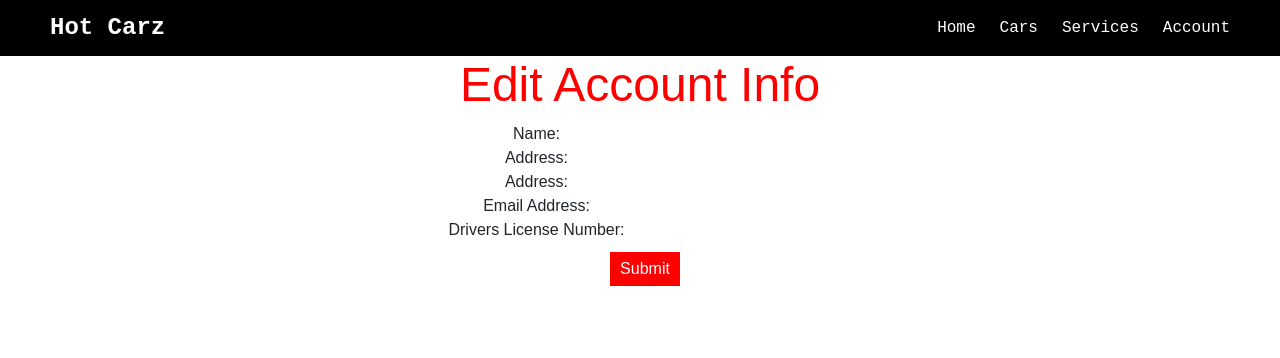
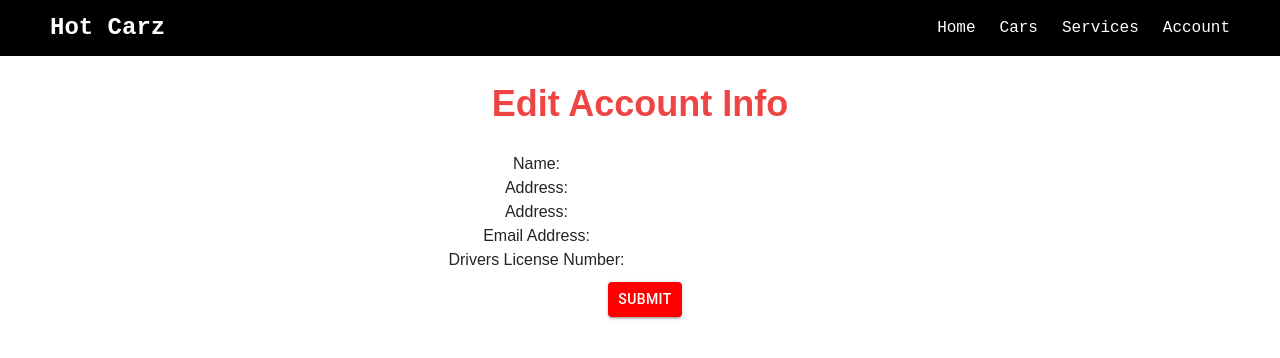
Before and after one commit to Hot-Carz-Dealership/Hot-Carz-Dealership-Frontend, a React (Create React App) app in the folder hot-carz-dealership/: page /editAccount in a window 1280 px wide. Shown: the top 358 px of the page. Built offline with nearby package versions, Linux system fonts and the light colour scheme.

Commit message:
Changed Stylings of Multiple pages to keep a consistent theme throughout app

```diff
--- a/hot-carz-dealership/src/App.css
+++ b/hot-carz-dealership/src/App.css
@@ -15,6 +15,11 @@
   color: white;
   margin-left: 2.5rem;
   font-family: "Courier New", Courier, monospace;
+  text-decoration: none;
+}
+
+.logo a {
+  text-decoration: none;
 }
 
 .nav {
--- a/hot-carz-dealership/src/Pages/CarDetails.jsx
+++ b/hot-carz-dealership/src/Pages/CarDetails.jsx
@@ -179,7 +179,7 @@ function CarDetails() {
   }
 
   return (
-    <div className="flex flex-col items-center bg-gray-200">
+    <div className="flex flex-col items-center ">
       <h1 className="mt-16 text-6xl font-bold leading-5 text-center text-red-500 uppercase max-md:mt-10 max-md:text-4xl">
         Vehicle Info
       </h1>
--- a/hot-carz-dealership/src/Pages/account.js
+++ b/hot-carz-dealership/src/Pages/account.js
@@ -1,93 +1,97 @@
-import React from 'react';
+import React from "react";
+import Button from "@mui/material/Button";
 
 const Account = () => {
-
   const styles = {
     homepage: {
-      textAlign: 'center',
-      fontFamily: 'Arial, sans-serif',
+      textAlign: "center",
+      fontFamily: "Arial, sans-serif",
     },
     welcome: {
-      fontSize: '2em',
-      color: 'black',
-      fontWeight: 'bold',
+      fontSize: "2em",
+      color: "black",
+      fontWeight: "bold",
     },
     carDisplay: {
-      marginTop: '20px',
-      backgroundColor: '#f5f5f5',
-      padding: '20px',
-      borderRadius: '5px',
+      marginTop: "20px",
+      backgroundColor: "#f5f5f5",
+      padding: "20px",
+      borderRadius: "5px",
     },
     carDisplayTitle: {
-      fontSize: '1.5em',
-      color: 'red',
+      fontSize: "1.5em",
+      color: "red",
     },
 
     featuredCarList: {
-      listStyle: 'none',
+      listStyle: "none",
       padding: 0,
-      display: 'flex',
-      justifyContent: 'space-between',
+      display: "flex",
+      justifyContent: "space-between",
     },
     featuredCarItem: {
-      textAlign: 'center',
-      flex: '1',
+      textAlign: "center",
+      flex: "1",
     },
 
     featuredCarImage: {
-      height: '300px',
-      width: '300px',
-      margin: '0 auto',
+      height: "300px",
+      width: "300px",
+      margin: "0 auto",
     },
 
     searchButton: {
-      backgroundColor: 'red',
-      color: 'white',
-      padding: '5px 10px',
+      backgroundColor: "red",
+      color: "white",
+      padding: "5px 10px",
     },
 
     servicesItem: {
-      marginLeft: '2%',
-      marginRight: '2%',
-      width: '30%',
-      textAlign: 'center',
-      display: 'inline-block',
-      marginBottom: '20px',
+      marginLeft: "2%",
+      marginRight: "2%",
+      width: "30%",
+      textAlign: "center",
+      display: "inline-block",
+      marginBottom: "20px",
     },
     serviceImage: {
-      height: '200px',
-      width: '300px',
-      margin: '0 auto',
-
+      height: "200px",
+      width: "300px",
+      margin: "0 auto",
     },
     servicesDisplayTitle: {
-      color: 'red',
-      textAlign: 'center',
-      fontSize: '3em',
+      color: "red",
+      textAlign: "center",
+      fontSize: "3em",
     },
     price: {
-      color: 'red',
-
+      color: "red",
     },
     bookApptButton: {
-      backgroundColor: 'red',
-      color: 'white',
-      padding: '5px 10px',
-      marginTop: '10px', // Add margin to separate from other content
-      marginLeft: '10px',
-      justifyContent: 'center',
+      backgroundColor: "red",
+      color: "white",
+      padding: "5px 10px",
+      marginTop: "10px", // Add margin to separate from other content
+      marginLeft: "10px",
+      justifyContent: "center",
     },
     listAlign: {
-      justifyContent: 'left',
+      justifyContent: "left",
     },
   };
+  const handleEditInfo = () => {
+    // Handle edit info logic here
+  };
 
-
-
+  const handleLogOut = () => {
+    // Handle log out logic here
+  };
 
   return (
     <div className="account" style={styles.homepage}>
-      <h1 style={styles.servicesDisplayTitle}>ACCOUNT INFO</h1>
+      <header className="flex justify-center items-center h-24 text-red-500 text-4xl font-bold leading-6 ">
+        Account Info{" "}
+      </header>
       <ul>
         <li style={styles.listAlign}>Name: </li>
         <li style={styles.listAlign}>Address: </li>
@@ -95,11 +99,23 @@ const Account = () => {
         <li style={styles.listAlign}>Email Address: </li>
         <li style={styles.listAlign}>Drivers License Number: </li>
       </ul>
-      <button className='bookApptButton' style={styles.bookApptButton}>Edit Info</button>
-      <button className='bookApptButton' style={styles.bookApptButton}>Log Out</button>
+      <Button
+        className="bookApptButton"
+        onClick={handleEditInfo}
+        style={styles.bookApptButton}
+        variant="contained"
+      >
+        Edit Info
+      </Button>
+      <Button
+        className="bookApptButton"
+        onClick={handleLogOut}
+        style={styles.bookApptButton}
+        variant="contained"
+      >
+        Log Out
+      </Button>
       <p>Modals for Test Drives and Tracker down below</p>
-
-
     </div>
   );
 };
--- a/hot-carz-dealership/src/Pages/editAccount.js
+++ b/hot-carz-dealership/src/Pages/editAccount.js
@@ -1,100 +1,117 @@
 import React from "react";
+import Button from "@mui/material/Button";
 
 const EditAccount = () => {
-
   const styles = {
     homepage: {
-        textAlign: 'center',
-        fontFamily: 'Arial, sans-serif',
+      textAlign: "center",
+      fontFamily: "Arial, sans-serif",
     },
     welcome: {
-        fontSize: '2em',
-        color: 'black',
-        fontWeight: 'bold',
+      fontSize: "2em",
+      color: "black",
+      fontWeight: "bold",
     },
     carDisplay: {
-        marginTop: '20px',
-        backgroundColor: '#f5f5f5',
-        padding: '20px',
-        borderRadius: '5px',
+      marginTop: "20px",
+      backgroundColor: "#f5f5f5",
+      padding: "20px",
+      borderRadius: "5px",
     },
     carDisplayTitle: {
-        fontSize: '1.5em',
-        color: 'red',
+      fontSize: "1.5em",
+      color: "red",
     },
 
     featuredCarList: {
-        listStyle: 'none',
+      listStyle: "none",
       padding: 0,
-        display: 'flex',
-        justifyContent: 'space-between',
+      display: "flex",
+      justifyContent: "space-between",
     },
     featuredCarItem: {
-        textAlign: 'center',
-        flex: '1',
+      textAlign: "center",
+      flex: "1",
     },
 
     featuredCarImage: {
-        height: '300px',
-        width: '300px',
-        margin: '0 auto',
+      height: "300px",
+      width: "300px",
+      margin: "0 auto",
     },
 
     searchButton: {
-        backgroundColor: 'red',
-        color: 'white',
-        padding: '5px 10px',
+      backgroundColor: "red",
+      color: "white",
+      padding: "5px 10px",
     },
 
     servicesItem: {
-        marginLeft: '2%',
-        marginRight: '2%',
-        width: '30%',
-        textAlign: 'center',
-        display: 'inline-block',
-        marginBottom: '20px',
+      marginLeft: "2%",
+      marginRight: "2%",
+      width: "30%",
+      textAlign: "center",
+      display: "inline-block",
+      marginBottom: "20px",
     },
     serviceImage: {
-        height: '200px',
-        width: '300px',
-        margin: '0 auto',
-
+      height: "200px",
+      width: "300px",
+      margin: "0 auto",
     },
     servicesDisplayTitle: {
-        color: 'red',
-        textAlign: 'center',
-        fontSize: '3em',
+      color: "red",
+      textAlign: "center",
+      fontSize: "3em",
     },
     price: {
-        color: 'red',
-
+      color: "red",
     },
     bookApptButton: {
-        backgroundColor: 'red',
-        color: 'white',
-        padding: '5px 10px',
-        marginTop: '10px', // Add margin to separate from other content
-        marginLeft: '10px',
-        justifyContent: 'center',
+      backgroundColor: "red",
+      color: "white",
+      padding: "5px 10px",
+      marginTop: "10px", // Add margin to separate from other content
+      marginLeft: "10px",
+      justifyContent: "center",
     },
     listAlign: {
-        justifyContent: 'left',
+      justifyContent: "left",
     },
   };
 
-
-
+  const handleSubmit = () => {
+    // Handle submit logic here
+  };
 
   return (
     <div className="account" style={styles.homepage}>
-        <h1 style={styles.servicesDisplayTitle}>Edit Account Info</h1>
+      <header className="flex justify-center items-center h-24 text-red-500 text-4xl font-bold leading-6 ">
+        Edit Account Info{" "}
+      </header>
       <form>
-                <label for="name">Name:  </label><input type="text" id="name" name="name"/><br/>
-                <label for="address">Address:  </label><input type="text" id="address" name="address"/><br/>
-                <label for="phnNumber">Address:  </label><input type="text" id="phnNumber" name="phnNumber"/><br/>
-                <label for="emailAddress">Email Address:  </label><input type="text" id="emailAddress" name="name"/><br/>
-                <label for="license">Drivers License Number:  </label><input type="text" id="license" name="license"/><br/>
-                <input type="submit" value="Submit" style={styles.bookApptButton}></input>
+        <label for="name">Name: </label>
+        <input type="text" id="name" name="name" />
+        <br />
+        <label for="address">Address: </label>
+        <input type="text" id="address" name="address" />
+        <br />
+        <label for="phnNumber">Address: </label>
+        <input type="text" id="phnNumber" name="phnNumber" />
+        <br />
+        <label for="emailAddress">Email Address: </label>
+        <input type="text" id="emailAddress" name="name" />
+        <br />
+        <label for="license">Drivers License Number: </label>
+        <input type="text" id="license" name="license" />
+        <br />
+        <Button
+          variant="contained"
+          onClick={handleSubmit}
+          style={styles.bookApptButton}
+        >
+          Submit
+        </Button>
       </form>
     </div>
   );
--- a/hot-carz-dealership/src/Pages/homepage.js
+++ b/hot-carz-dealership/src/Pages/homepage.js
@@ -46,7 +46,9 @@ const HomePage = () => {
     homepage: {
       textAlign: "center",
       fontFamily: "Arial, sans-serif",
-      backgroundColor: "#f5f5f5", // set background color for the entire website and not chopped up
+
+      //removed the bg color for now since most of the pages have a white background
+      // backgroundColor: "#f5f5f5", // set background color for the entire website and not chopped up
     },
     welcome: {
       paddingTop: "20px",
--- a/hot-carz-dealership/src/Pages/logIn.js
+++ b/hot-carz-dealership/src/Pages/logIn.js
@@ -1,46 +1,67 @@
-import React from 'react';
-
-
+import React from "react";
+import Button from "@mui/material/Button";
 
 const LogIn = () => {
-
   const styles = {
     homepage: {
-          textAlign: 'center',
-          fontFamily: 'Arial, sans-serif',
+      textAlign: "center",
+      fontFamily: "Arial, sans-serif",
     },
     welcome: {
-          fontSize: '2em',
-          color: 'black',
-          fontWeight: 'bold',
+      fontSize: "2em",
+      color: "black",
+      fontWeight: "bold",
     },
 
     servicesDisplayTitle: {
-          color: 'red',
-          fontSize: '3em',
+      color: "red",
+      fontSize: "3em",
     },
 
     bookApptButton: {
-          backgroundColor: 'red',
-          color: 'white',
-          padding: '5px 10px',
-          marginTop: '10px', // Add margin to separate from other content
+      backgroundColor: "red",
+      color: "white",
+      padding: "5px 10px",
+      marginTop: "10px", // Add margin to separate from other content
+      marginRight: "10px", // Adjust spacing as needed
     },
+  };
+
+  const handleSubmit = () => {
+    // Handle submit logic here
+  };
+
+  const handleCreateAccount = () => {
+    // Handle create account logic here
   };
 
   return (
     <div className="LogIn" style={styles.homepage}>
-      <h1 style={styles.servicesDisplayTitle}>SIGN IN</h1>
-
-
-
+      <header className="flex justify-center items-center h-24 text-red-500 text-4xl font-bold leading-6 ">
+        Sign In{" "}
+      </header>
       <form>
-            <label for="username">Username:  </label><input type="text" id="username" name="username"/><br/>
-            <label for="password">Password:  </label><input type="text" id="password" name="password"/><br/>
-            <input type="submit" value="Submit" style={styles.bookApptButton}></input>
+        <label for="username">Username: </label>
+        <input type="text" id="username" name="username" />
+        <br />
+        <label for="password">Password: </label>
+        <input type="text" id="password" name="password" />
+        <br />
+        <Button
+          variant="contained"
+          onClick={handleSubmit}
+          style={styles.bookApptButton}
+        >
+          Log In
+        </Button>
+        <Button
+          variant="contained"
+          style={styles.bookApptButton}
+          onClick={handleCreateAccount}
+        >
+          Create New Account
+        </Button>
       </form>
-
-
     </div>
   );
 };
```
Also changed, not shown: hot-carz-dealership/src/App.js (+7 -5 lines). Lines whose indentation alone changed are shown as unchanged.
